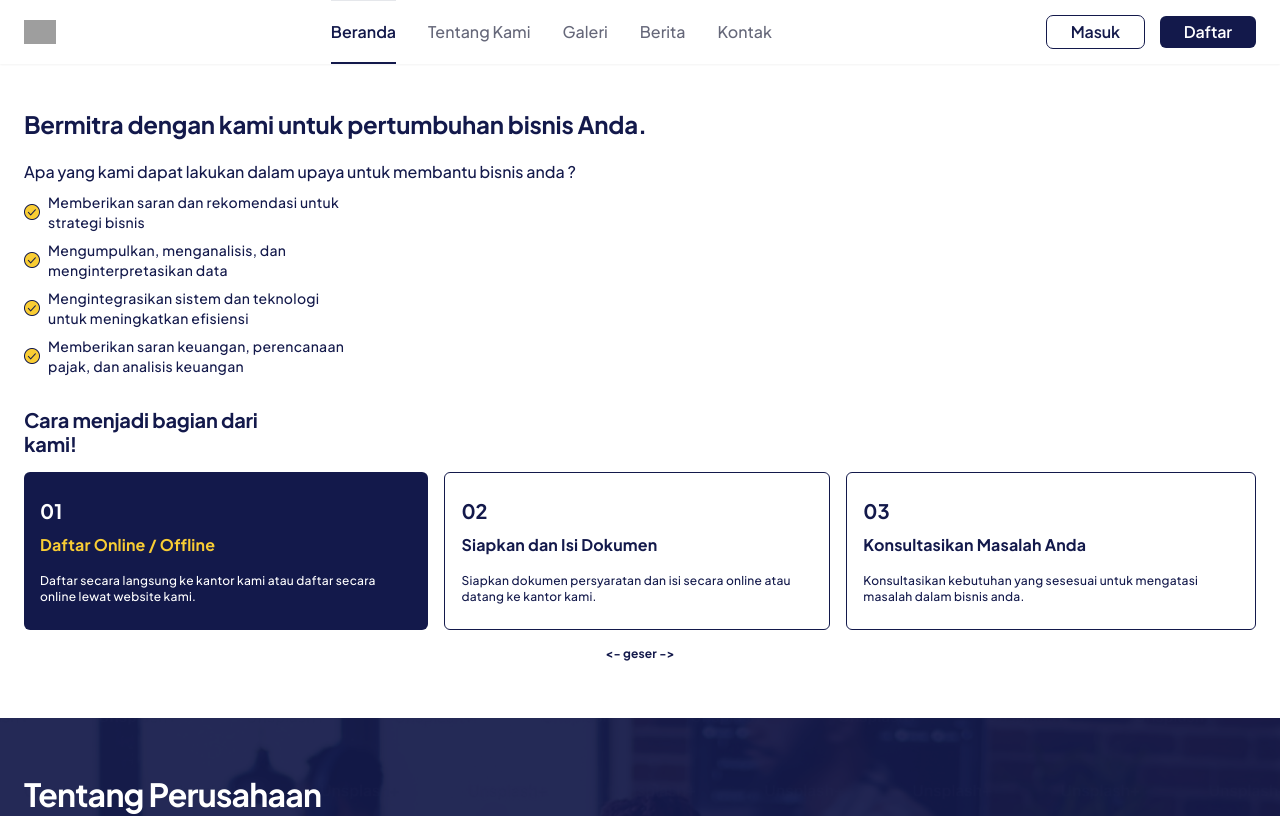
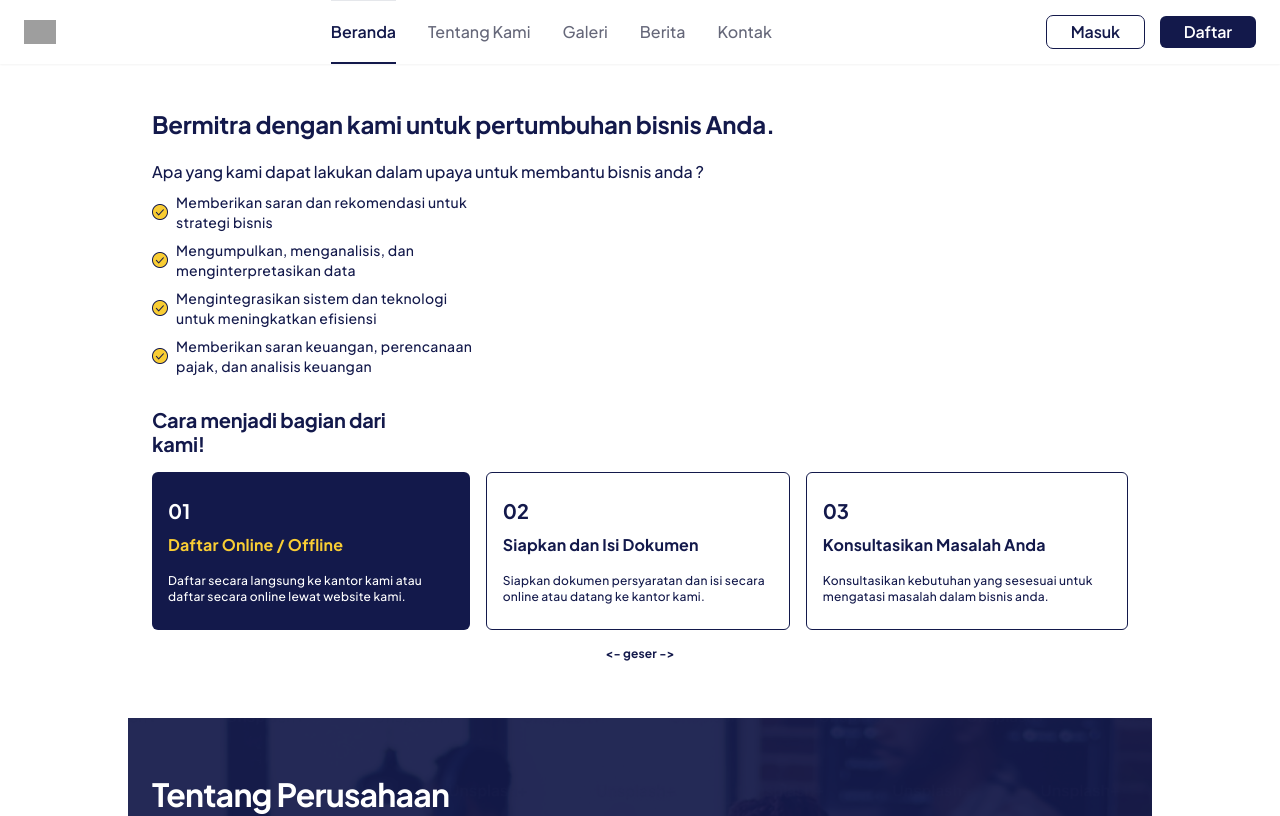
Before and after one commit to bratdr/btech-solutions, a Next.js app: page / in a window 1280 px wide. Shown: the top 816 px of the page. Built offline with nearby package versions, Linux system fonts and the light colour scheme; grey boxes are pictures that could not be loaded.

Commit message:
change page.js to page.jsx

```diff
--- a/app/page.js
+++ b/app/page.jsx
@@ -6,7 +6,7 @@ import Berita from "./pages/berita";
 
 export default function Home() {
   return (
-    <main className="w-full pt-16">
+    <main className="w-full pt-16 xl:px-32">
       <div className="bg-black xl:hidden">
         <Image
           src={Hero_Img}
```
